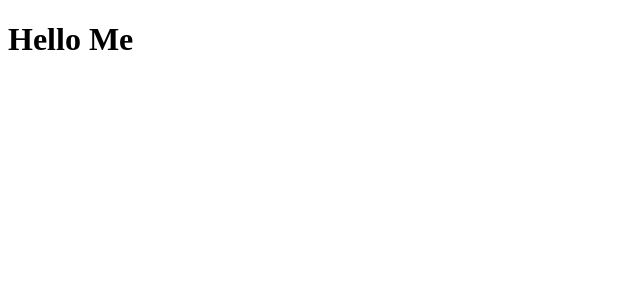
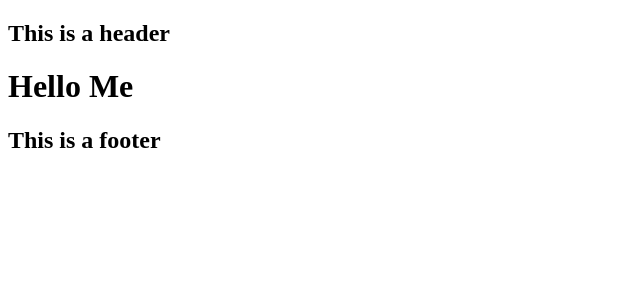
Before and after one commit to DomesticatedTokayev/Flights_Project, a React (Create React App) app in the folder front-end/: page / in a window 1280 px wide. Shown: the top 300 px of the page, without its empty margins (0-640 px from the left). Built offline with nearby package versions, Linux system fonts and the light colour scheme.

Commit message:
Header and footer setup

```diff
--- a/front-end/src/App.js
+++ b/front-end/src/App.js
@@ -1,11 +1,23 @@
-
+import Header from "./components/header";
+import Footer from "./components/footer";
 
 function App() {
   return (
     <div className="App">
+      <Header/>
       <h1>Hello Me</h1>
+      <Footer/>
     </div>
   );
 }
 
 export default App;
+
+
+/*
+To Do: (Practice)
+-Create branch
+-Create files
+-Merge branches
+-Get used to creating and working on different branches.
+*/
--- a/front-end/src/components/footer.js
+++ b/front-end/src/components/footer.js
@@ -0,0 +1,10 @@
+import React from "react";
+
+function Footer()
+{
+    return <headed>
+        <h2>This is a footer</h2>
+    </headed>
+}
+
+export default Footer;
--- a/front-end/src/components/header.js
+++ b/front-end/src/components/header.js
@@ -0,0 +1,10 @@
+import React from "react";
+
+function Header()
+{
+    return <headed>
+        <h2>This is a header</h2>
+    </headed>
+}
+
+export default Header;
```
